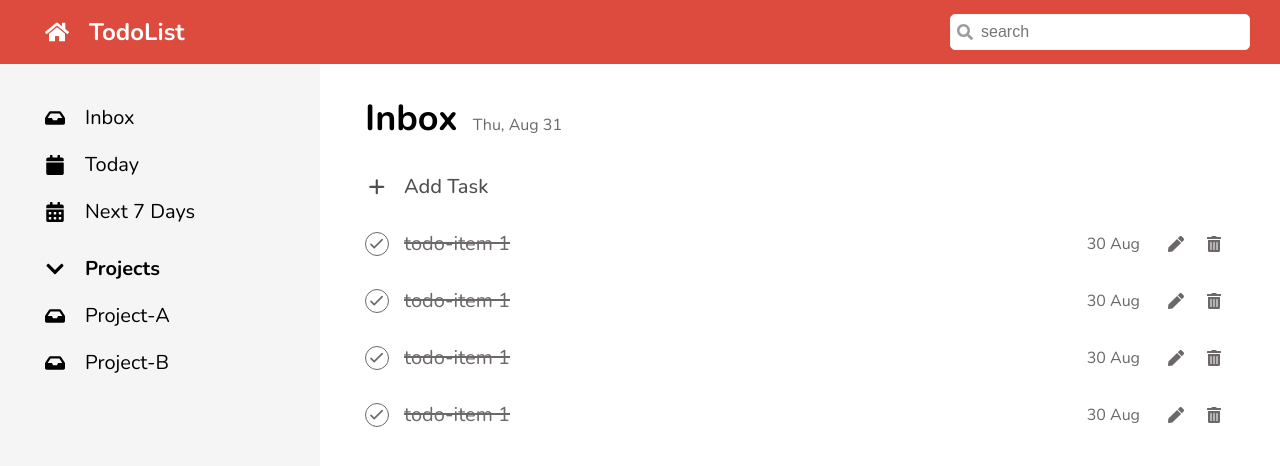
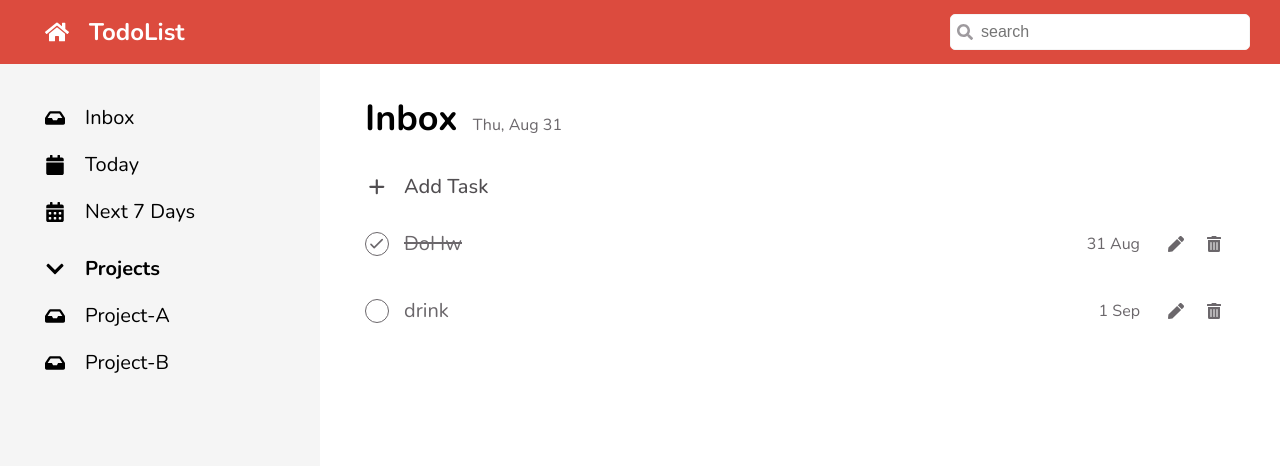
Before and after one commit to PhisitLothaka/CC15-todolist-phisit, a React (Create React App) app: page / in a window 1280 px wide. Shown: the top 466 px of the page. Built offline with nearby package versions, Linux system fonts and the light colour scheme.

Commit message:
task prop from TodoList to TodoItem

```diff
--- a/src/components/Todo/TodoItem.jsx
+++ b/src/components/Todo/TodoItem.jsx
@@ -4,7 +4,7 @@
 import TodoForm from "./TodoForm";
 import React from "react";
 
-function TodoItem() {
+function TodoItem({ task, done, date }) {
   const [isOpenForm, setIsOpenForm] = React.useState(false);
 
   function clickToEdit() {
@@ -17,14 +17,20 @@
       ) : (
         <li className={styles.todo}>
           <div
-            className={`${styles.todo__checkbox} ${styles.todo__checkbox__done}`}
+            className={`${styles.todo__checkbox} ${
+              done ? styles.todo__checkbox__done : ""
+            }`}
           >
             <HiOutlineCheck className={styles.todo__checkbox__icon} />
           </div>
-          <p className={`${styles.todo__task} ${styles.todo__task__done} `}>
-            todo-item 1{" "}
+          <p
+            className={`${styles.todo__task} ${
+              done ? styles.todo__task__done : ""
+            } `}
+          >
+            {task}
           </p>
-          <span className={styles.todo__date}>30 Aug</span>
+          <span className={styles.todo__date}>{date}</span>
           <div className={styles.todo__action}>
             <span onClick={clickToEdit}>
               <FaPen className={styles.todo__edit} />
--- a/src/components/Todo/TodoLists.jsx
+++ b/src/components/Todo/TodoLists.jsx
@@ -7,10 +7,8 @@
     <ul className={styles.todo__lists}>
       {/* TodoItem */}
 
-      <TodoItem />
-      <TodoItem />
-      <TodoItem />
-      <TodoItem />
+      <TodoItem task="DoHw" done={true} date="31 Aug" />
+      <TodoItem task="drink" done={false} date="1 Sep" />
     </ul>
   );
 }
--- a/src/components/Todo/TodoLists.module.scss
+++ b/src/components/Todo/TodoLists.module.scss
@@ -2,4 +2,7 @@
 
 .todo__lists {
   // padding: $todo-content-padding;
+  display: flex;
+  flex-direction: column;
+  gap: 10px;
 }
```
